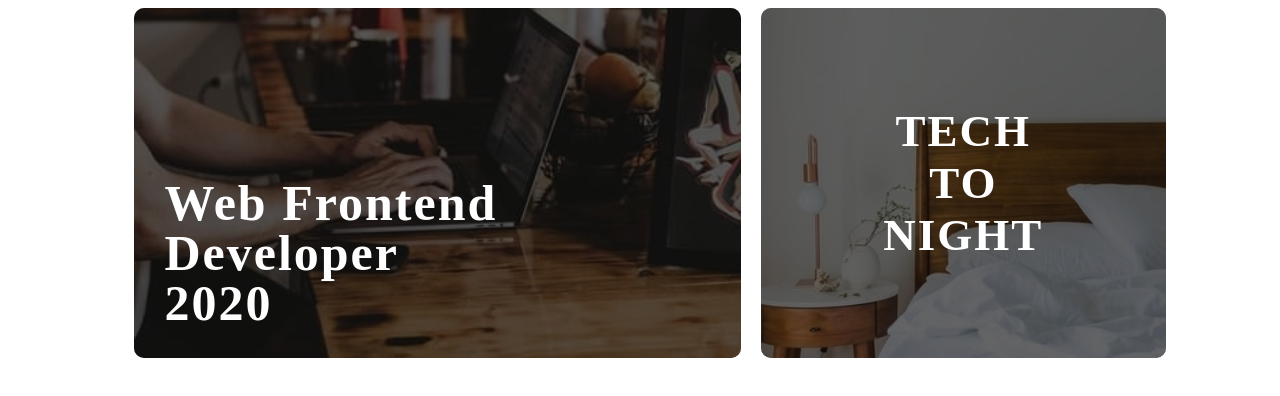
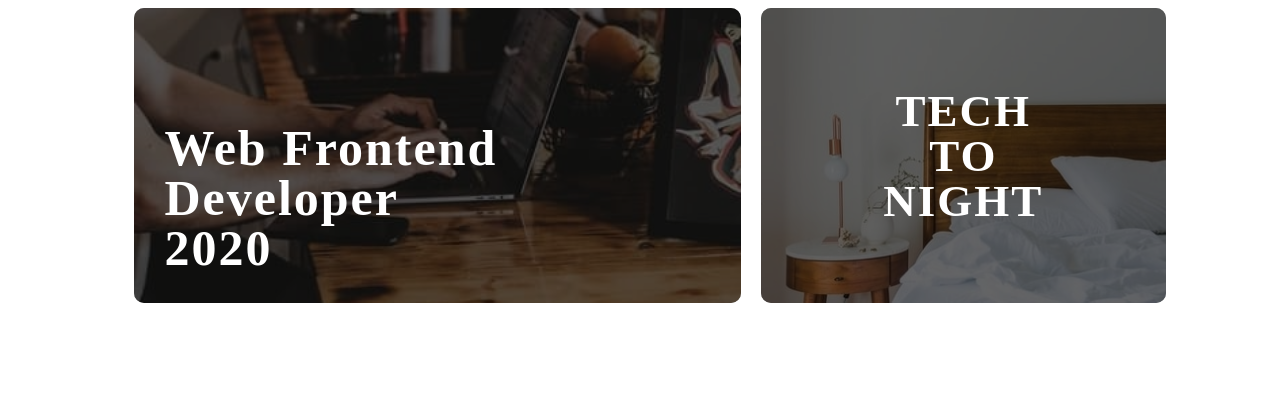
Before and after one commit to thanawatgulati/thanawat-blog, a Next.js app: page / in a window 1280 px wide. Shown: the top 396 px of the page. Built offline with nearby package versions, Linux system fonts and the light colour scheme.

Commit message:
📏 Line Height H2

```diff
--- a/styles/bannerLeft.module.css
+++ b/styles/bannerLeft.module.css
@@ -1,7 +1,7 @@
 .bannerLeft {
   position: relative;
   background-color: black;
-  height: 350px;
+  height: 295px;
   border-radius: 10px;
   object-fit: cover;
   width: 100%;
@@ -21,7 +21,7 @@
   width: 100%;
   border-radius: 10px;
   opacity: 0.4;
-  height: 350px;
+  height: 295px;
 }
 
 @media only screen and (max-width: 650px) {
--- a/styles/bannerRight.module.css
+++ b/styles/bannerRight.module.css
@@ -1,7 +1,7 @@
 .bannerRight {
   position: relative;
   background-color: black;
-  height: 350px;
+  height: 295px;
   border-radius: 10px;
   object-fit: cover;
   width: 100%;
@@ -14,7 +14,7 @@
   width: 100%;
   border-radius: 10px;
   opacity: 0.4;
-  height: 350px;
+  height: 295px;
 }
 
 .TextBannerRight {
--- a/styles/main.css
+++ b/styles/main.css
@@ -28,7 +28,7 @@ h1 {
 }
 h2 {
   font-size: 45px;
-  list-style: 100%;
+  line-height: 100%;
   letter-spacing: 2px;
 }
 
```
